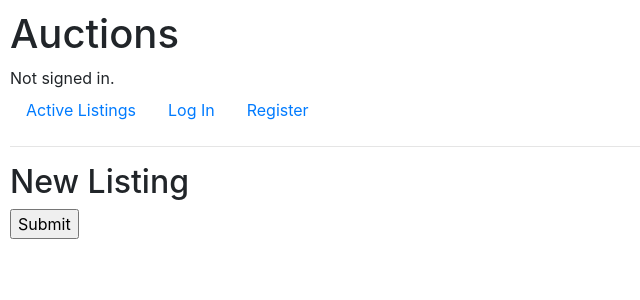
After one commit to rakirs2/commerce_cs50_final, a Django app: page /new_listing in a window 1280 px wide. The commit adds this page. Shown: the top 300 px of the page, without its empty margins (0-640 px from the left). Run offline with Django 3.2, Linux system fonts and the light colour scheme; some libraries are stand-ins or nearby versions.

Commit message:
added auction listing model. added forms

```diff
--- /dev/null
+++ b/auctions/forms.py
@@ -0,0 +1,8 @@
+from django import forms
+from .models import AuctionListing
+
+
+class NewAuctionListing(forms.Form):
+    class Meta:
+        model = AuctionListing
+        fields = "__all__"
--- a/auctions/templates/auctions/layout.html
+++ b/auctions/templates/auctions/layout.html
@@ -22,8 +22,12 @@
             </li>
             {% if user.is_authenticated %}
                 <li class="nav-item">
+                    <a class="nav-link" href="{% url 'new_listing' %}">New listing</a>
+                 </li>
+                <li class="nav-item">
                     <a class="nav-link" href="{% url 'logout' %}">Log Out</a>
                 </li>
+
             {% else %}
                 <li class="nav-item">
                     <a class="nav-link" href="{% url 'login' %}">Log In</a>
@@ -32,6 +36,7 @@
                     <a class="nav-link" href="{% url 'register' %}">Register</a>
                 </li>
             {% endif %}
+
         </ul>
         <hr>
         {% block body %}
--- /dev/null
+++ b/auctions/templates/auctions/new_listing.html
@@ -0,0 +1,12 @@
+{% extends "auctions/layout.html" %}
+
+{% block body %}
+    <h2>New Listing</h2>
+
+    <form action = "#" method = "post">
+
+        {% csrf_token %}
+        {{ form }}
+        <input type = "submit">
+    </form>
+{% endblock %}
--- a/auctions/urls.py
+++ b/auctions/urls.py
@@ -6,5 +6,6 @@ urlpatterns = [
     path("", views.index, name="index"),
     path("login", views.login_view, name="login"),
     path("logout", views.logout_view, name="logout"),
-    path("register", views.register, name="register")
+    path("register", views.register, name="register"),
+    path("new_listing", views.new_listing, name= "new_listing")
 ]
--- a/auctions/views.py
+++ b/auctions/views.py
@@ -4,7 +4,8 @@ from django.http import HttpResponse, HttpResponseRedirect
 from django.shortcuts import render
 from django.urls import reverse
 
-from .models import User
+from .models import User, AuctionListing
+from .forms import NewAuctionListing
 
 
 def index(request):
@@ -61,3 +62,10 @@ def register(request):
         return HttpResponseRedirect(reverse("index"))
     else:
         return render(request, "auctions/register.html")
+
+
+def new_listing(request):
+    if request.method == "GET":
+        return render(request, "auctions/new_listing.html", {
+            "form": NewAuctionListing()
+        })
```
Also changed, not shown: auctions/models.py (+6 -3 lines), auctions/migrations/0003_auto_20201223_2026.py (added), db.sqlite3.
